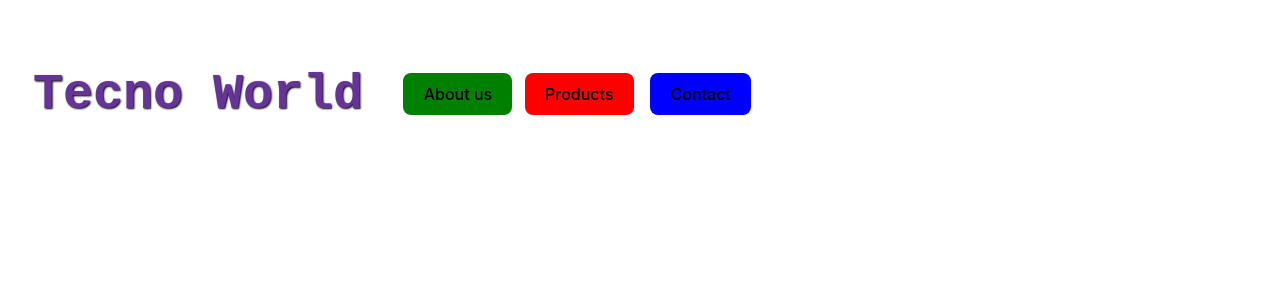
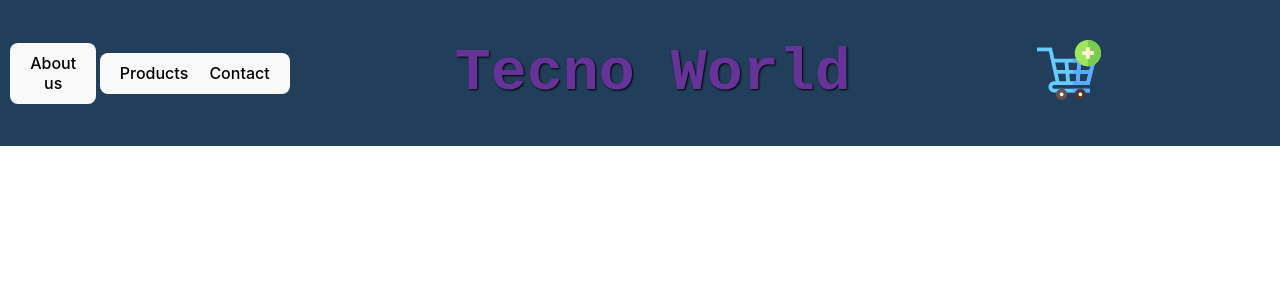
Before and after one commit to BMisfits00/React-PreEntrega1-Sfintzi, a React (Vite) app: page / in a window 1280 px wide. Shown: the top 300 px of the page. Built offline with nearby package versions, Linux system fonts and the light colour scheme.

Commit message:
modifico los archivos de diseño y componentes

```diff
--- a/src/App.css
+++ b/src/App.css
@@ -1,49 +1,6 @@
 .titulo {
-  font-size: 50px;
+  font-size: 60px;
   font-family: monospace;
   color: rebeccapurple;
   text-shadow: 1px 1px 2px black;
 }
-
-#root {
-  /* max-width: 1280px; */
-  margin: 0 auto;
-  padding: 2rem;
-  text-align: center;
-}
-
-.logo {
-  height: 6em;
-  padding: 1.5em;
-  will-change: filter;
-  transition: filter 300ms;
-}
-.logo:hover {
-  filter: drop-shadow(0 0 2em #646cffaa);
-}
-.logo.react:hover {
-  filter: drop-shadow(0 0 2em #61dafbaa);
-}
-
-@keyframes logo-spin {
-  from {
-    transform: rotate(0deg);
-  }
-  to {
-    transform: rotate(360deg);
-  }
-}
-
-@media (prefers-reduced-motion: no-preference) {
-  a:nth-of-type(2) .logo {
-    animation: logo-spin infinite 20s linear;
-  }
-}
-
-.card {
-  padding: 2em;
-}
-
-.read-the-docs {
-  color: #888;
-}
--- a/src/components/BotonComponente.jsx
+++ b/src/components/BotonComponente.jsx
@@ -1,11 +1,12 @@
-export default function BotonComponente({nombre, color}){
-    const misEstilos ={
-        backgroundColor : color
-    }
+export default function BotonComponente({nombre}){
+
+    // const misEstilos ={
+    //     backgroundColor : color
+    // }
 
     const handleClick = () => {
         console.log(`Estas en la seccion de ${nombre}`)
     }
 
-    return <button onClick={handleClick} style={misEstilos}>{nombre}</button>
+    return <button onClick={handleClick}>{nombre}</button>
 }
--- a/src/components/NavComponente.css
+++ b/src/components/NavComponente.css
@@ -1,14 +1,22 @@
 .barra{
+    background-color: rgb(33, 63, 90);
     display: grid;
-    grid-template-columns: 30% 10% 10% 10% 40%;
-    border: 1px solid white;
+    grid-template-columns: 7% 7% 7% 60% 19%;
+    box-shadow: 2px 2px 2px 1px rgba(238, 234, 234, 0.2);
 }
 
 .titulo{
-    text-align: left;
+    text-align: center;
 }
 
-.grid-boton {
-    text-align: center;
+.grid-boton{
+    margin-right: 3px;
+    margin-left: 10px;
+    text-align: left;
     align-self: center;
+
 }
+
+.grid-carrito {
+align-self: center;
+}
--- a/src/components/NavComponente.jsx
+++ b/src/components/NavComponente.jsx
@@ -1,20 +1,29 @@
 import './NavComponente.css'
 import BotonComponente from "./BotonComponente";
+import CartWidget from './CartWidget';
 
 export default function NavComponente(){
     return(<>
     <div className='barra'>
+
+        <div className="grid-boton">
+        <BotonComponente nombre='About us'/>
+        </div>
+
+        <div className="grid-boton">
+        <BotonComponente nombre='Products'/>
+        </div>
+
+        <div className="grid-boton">
+        <BotonComponente nombre='Contact'/>
+        </div>
+
         <div className="grid-titulo">
             <h1 className='titulo'>Tecno World</h1>
         </div>
-        <div className="grid-boton">
-        <BotonComponente nombre='About us' color='green'/>
-        </div>
-        <div className="grid-boton">
-        <BotonComponente nombre='Products' color='red'/>
-        </div>
-        <div className="grid-boton">
-        <BotonComponente nombre='Contact' color='blue'/>
+
+        <div className="grid-carrito">
+            <CartWidget/>
         </div>
 
     </div>
```
Also changed, not shown: src/App.jsx (line endings or trailing spaces).
